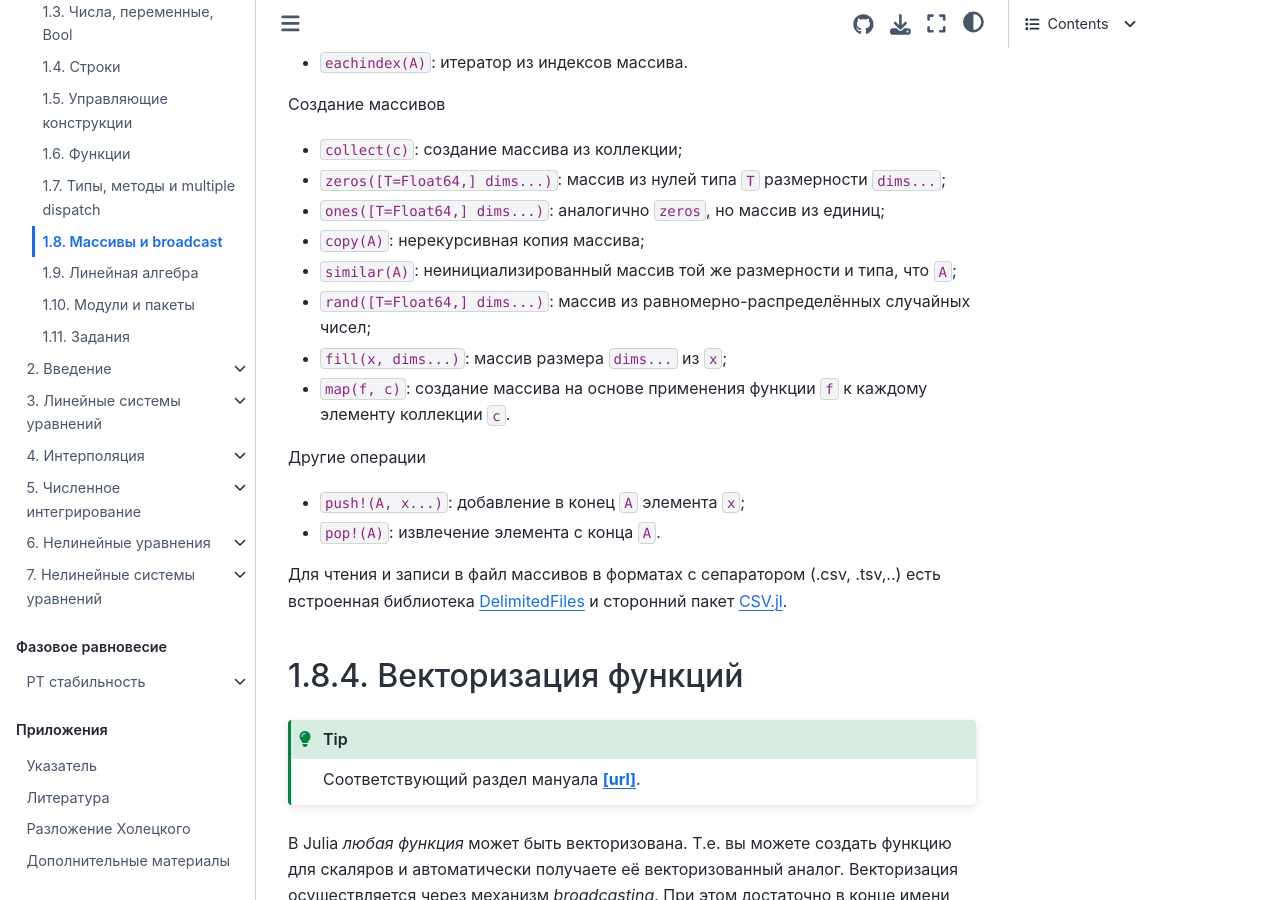
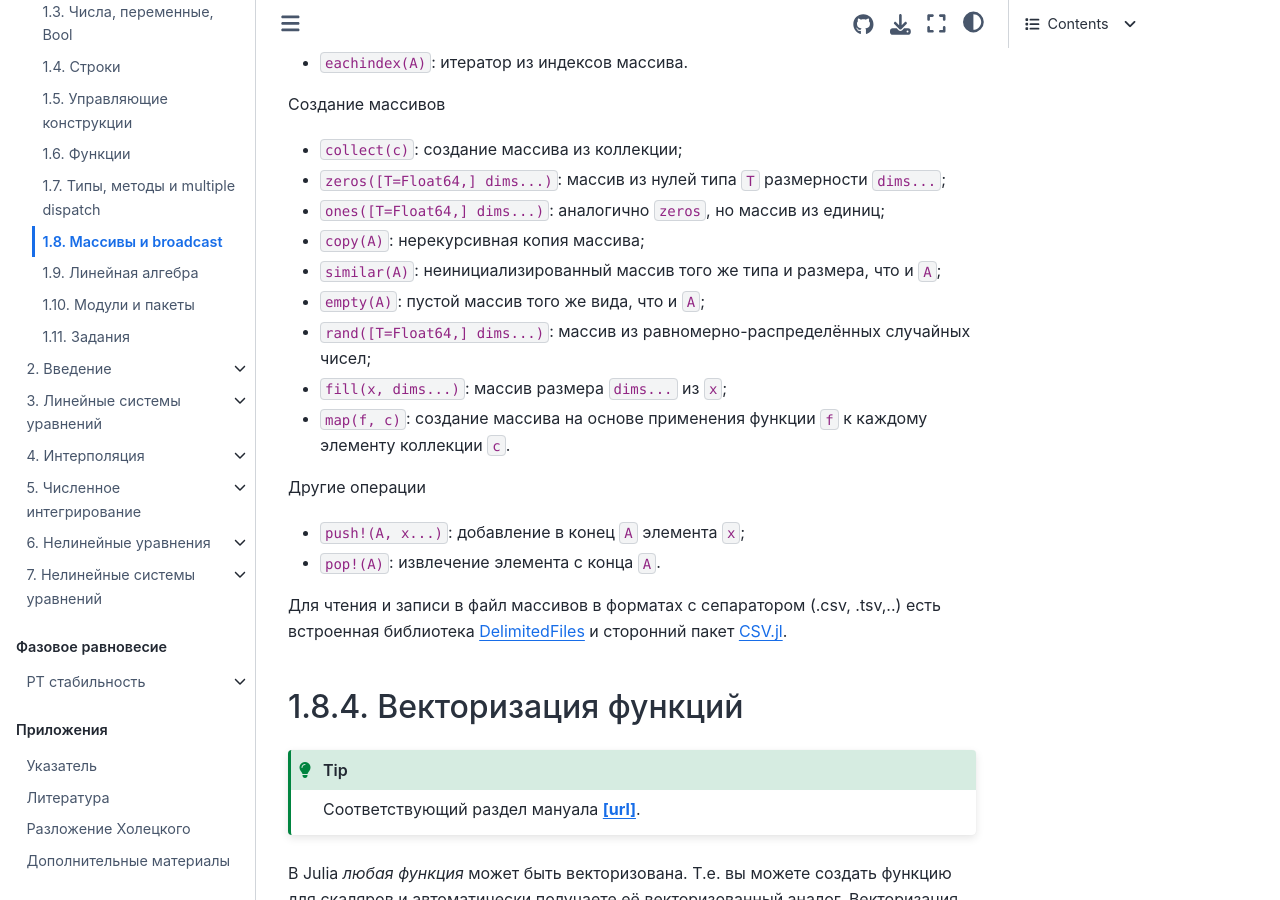
Before and after one commit to stepanzh/computational_thermodynamics, a Jupyter Book: the page built from book/julia/arrays.md, in a window 1280 px wide and 900 px high, scrolled down 3773 px. Built offline with Jupyter Book 1.0.4 settings and Sphinx 7.4.7 and the Sphinx Book theme 1.1.4, drawn with Linux system fonts in a browser that asks for light colours.

Commit message:
feat: julia - arrays - empty функция

```diff
--- a/book/julia/arrays.md
+++ b/book/julia/arrays.md
@@ -303,7 +303,8 @@ julia> A
 - `zeros([T=Float64,] dims...)`: массив из нулей типа `T` размерности `dims...`;
 - `ones([T=Float64,] dims...)`: аналогично `zeros`, но массив из единиц;
 - `copy(A)`: нерекурсивная копия массива;
-- `similar(A)`: неинициализированный массив той же размерности и типа, что `A`;
+- `similar(A)`: неинициализированный массив того же типа и размера, что и `A`;
+- `empty(A)`: пустой массив того же вида, что и `A`;
 - `rand([T=Float64,] dims...)`: массив из равномерно-распределённых случайных чисел;
 - `fill(x, dims...)`: массив размера `dims...` из `x`;
 - `map(f, c)`: создание массива на основе применения функции `f` к каждому элементу коллекции `c`.
```
